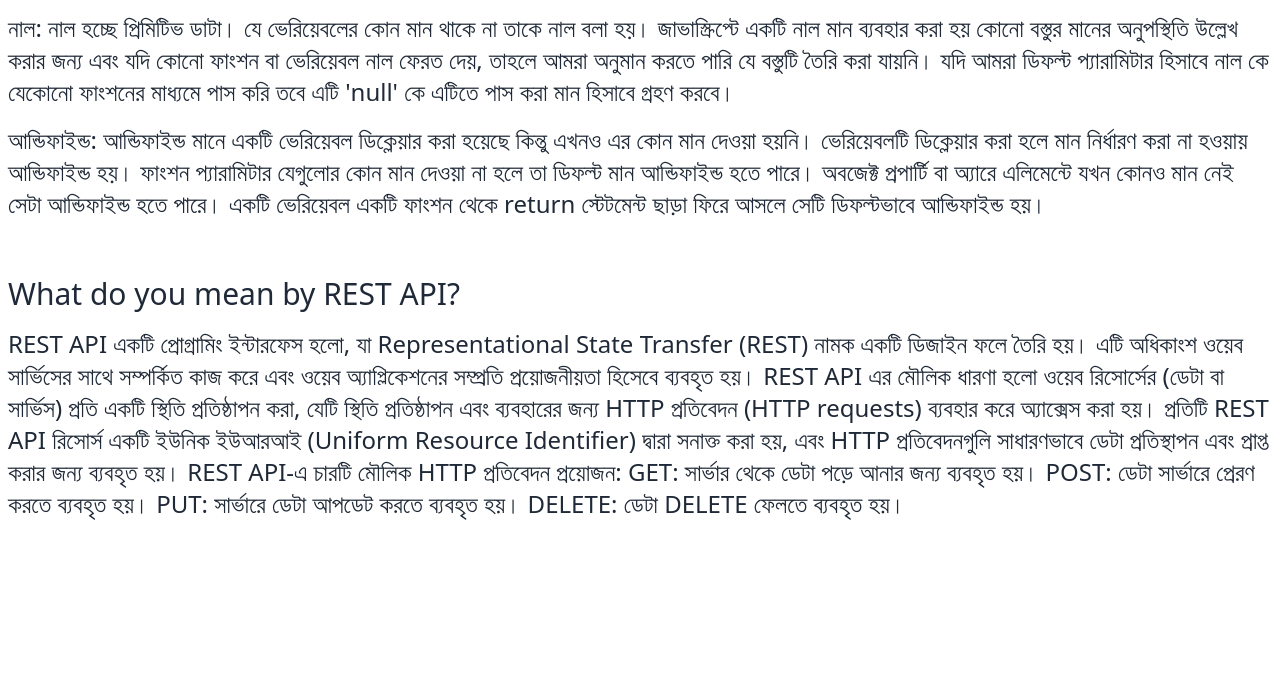
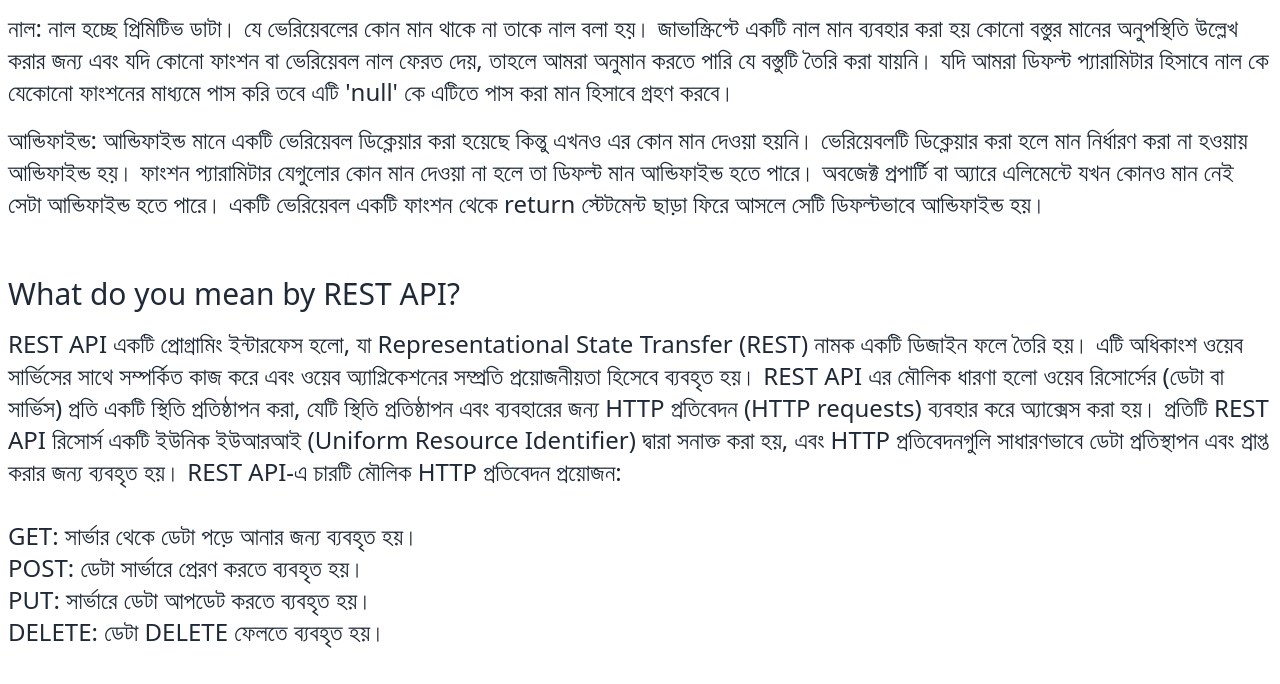
Before and after one commit to Shahin992/Ph-Tube, a plain HTML site: page Blog.html in a window 1280 px wide. Shown: the part 600-1284 px from the top of the page. Before the commit the page ends 1156 px from the top, so only its background shows below. Drawn offline with nearby package versions, Linux system fonts and the light colour scheme.

Commit message:
All done

```diff
--- a/Blog.html
+++ b/Blog.html
@@ -66,11 +66,11 @@
 
 REST API এর মৌলিক ধারণা হলো ওয়েব রিসোর্সের (ডেটা বা সার্ভিস) প্রতি একটি স্থিতি প্রতিষ্ঠাপন করা, যেটি স্থিতি প্রতিষ্ঠাপন এবং ব্যবহারের জন্য HTTP প্রতিবেদন (HTTP requests) ব্যবহার করে অ্যাক্সেস করা হয়। প্রতিটি REST API রিসোর্স একটি ইউনিক ইউআরআই (Uniform Resource Identifier) দ্বারা সনাক্ত করা হয়, এবং HTTP প্রতিবেদনগুলি সাধারণভাবে ডেটা প্রতিস্থাপন এবং প্রাপ্ত করার জন্য ব্যবহৃত হয়।
 
-REST API-এ চারটি মৌলিক HTTP প্রতিবেদন প্রয়োজন:
+REST API-এ চারটি মৌলিক HTTP প্রতিবেদন প্রয়োজন: <br> <br>
 
-    GET: সার্ভার থেকে  ডেটা পড়ে আনার জন্য ব্যবহৃত হয়।
-    POST: ডেটা সার্ভারে প্রেরণ করতে ব্যবহৃত হয়।
-    PUT: সার্ভারে ডেটা আপডেট করতে ব্যবহৃত হয়।
+    GET: সার্ভার থেকে  ডেটা পড়ে আনার জন্য ব্যবহৃত হয়। <br>
+    POST: ডেটা সার্ভারে প্রেরণ করতে ব্যবহৃত হয়। <br>
+    PUT: সার্ভারে ডেটা আপডেট করতে ব্যবহৃত হয়। <br>
     DELETE: ডেটা DELETE ফেলতে ব্যবহৃত হয়।
   </p>
 </div>
```
